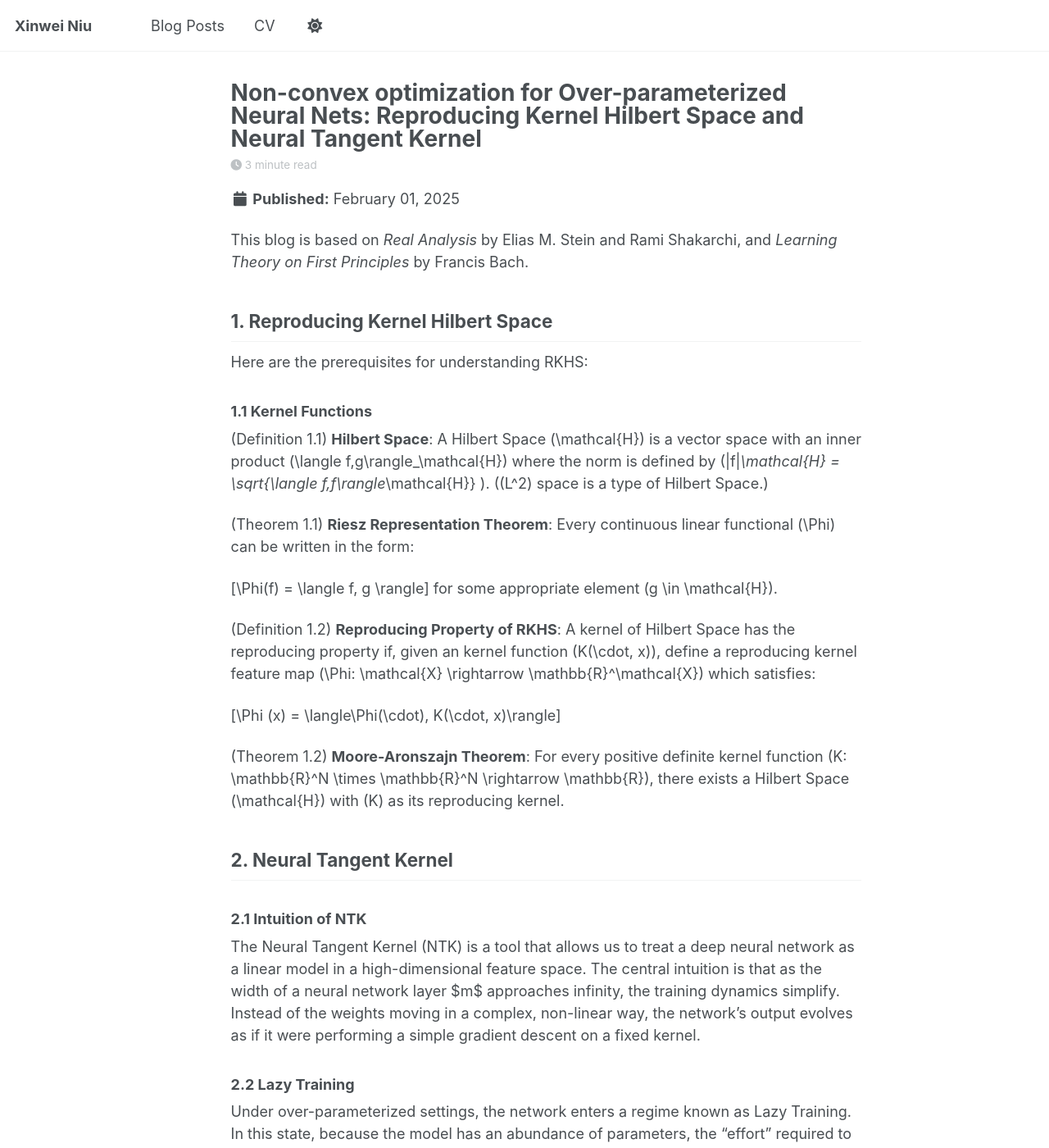
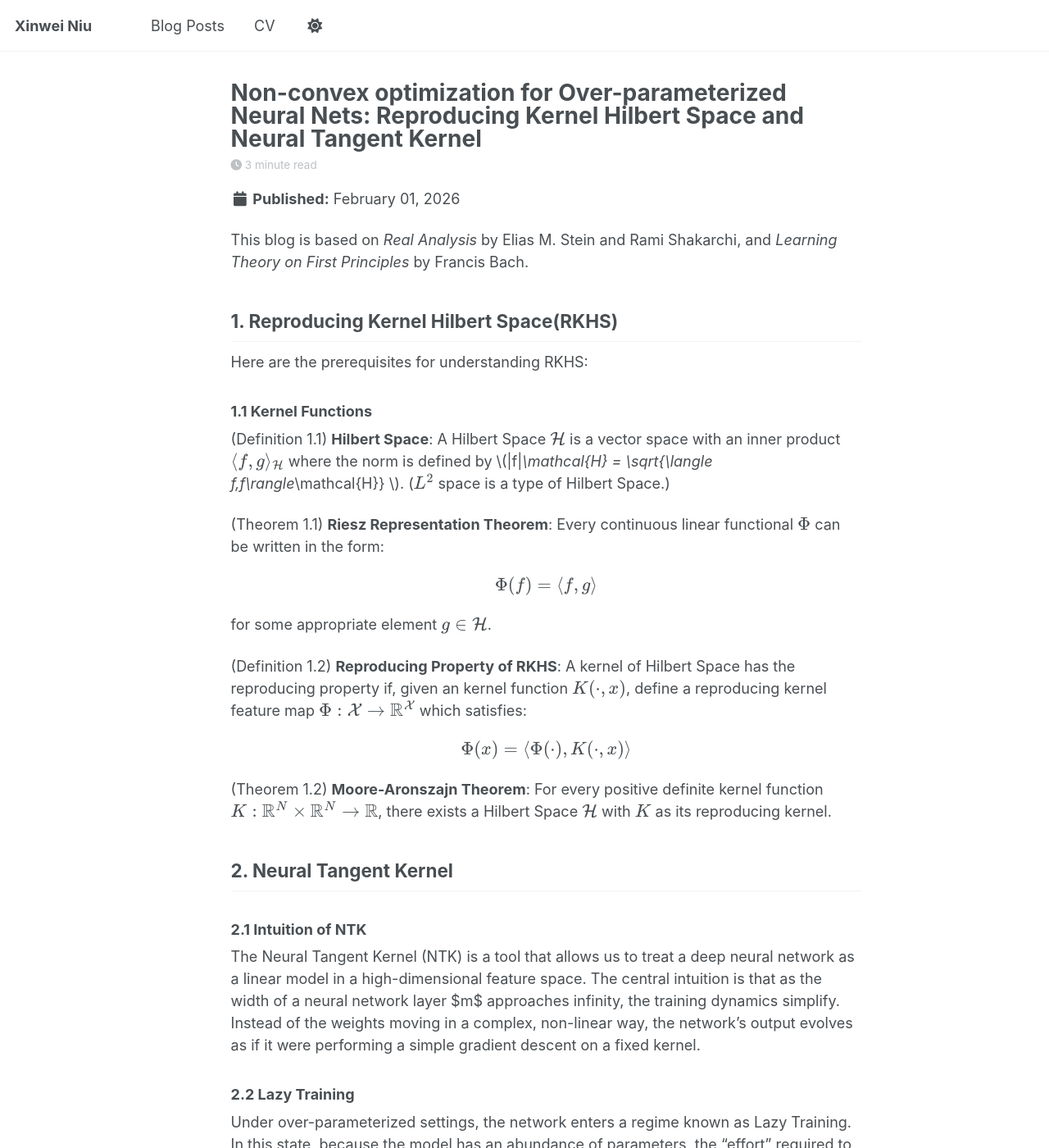
Before and after one commit to xinwei-niu/xinwei-niu.github.io, a Jekyll site: the page built from _posts/2026-02-01-blog-post-Blog-on-Faster-Convergence-Rate.md, in a window 1280 px wide and 1400 px high. Shown: the whole window at 82% size. Built offline with Jekyll 4.4.1, drawn with Linux system fonts in a browser that asks for light colours; a script that is not in the unit is left out; some of the changed text lies outside the part shown.

Commit message:
Refine the notations

```diff
--- a/_posts/2026-02-01-blog-post-Blog-on-Faster-Convergence-Rate.md
+++ b/_posts/2026-02-01-blog-post-Blog-on-Faster-Convergence-Rate.md
@@ -1,7 +1,7 @@
 ---
 title: 'Non-convex optimization for Over-parameterized Neural Nets: Reproducing Kernel Hilbert Space and Neural Tangent Kernel'
-date: 2025-02-01
-permalink: /posts/2025/11/blog-RKHS/
+date: 2026-02-01
+permalink: /posts/2026/02/blog-RKHS/
 tags:
   - Reproducing Hilbert Space
   - Neural Tangent Kernel
@@ -16,23 +16,23 @@ author_profile: false
 This blog is based on *Real Analysis* by Elias M. Stein and Rami Shakarchi, and *Learning Theory on First Principles* by Francis Bach.
 
 
-## 1. Reproducing Kernel Hilbert Space
+## 1. Reproducing Kernel Hilbert Space(RKHS)
 
 Here are the prerequisites for understanding RKHS:
 ### 1.1 Kernel Functions
 
-(Definition 1.1) **Hilbert Space**: A Hilbert Space \(\mathcal{H}\) is a vector space with an inner product \(\langle f,g\rangle_\mathcal{H}\) where the norm is defined by \(\|f\|_\mathcal{H} = \sqrt{\langle f,f\rangle_\mathcal{H}} \). (\(L^2\) space is a type of Hilbert Space.)
+(Definition 1.1) **Hilbert Space**: A Hilbert Space \\(\mathcal{H}\\) is a vector space with an inner product \\(\langle f,g\rangle_\mathcal{H}\\) where the norm is defined by \\(\|f\|_\mathcal{H} = \sqrt{\langle f,f\rangle_\mathcal{H}} \\). (\\(L^2\\) space is a type of Hilbert Space.)
 
 
-(Theorem 1.1) **Riesz Representation Theorem**: Every continuous linear functional \(\Phi\) can be written in the form:
+(Theorem 1.1) **Riesz Representation Theorem**: Every continuous linear functional \\(\Phi\\) can be written in the form:
 
-\[\Phi(f) = \langle f, g \rangle\] for some appropriate element \(g \in \mathcal{H}\).
+\\[\Phi(f) = \langle f, g \rangle\\] for some appropriate element \\(g \in \mathcal{H}\\).
 
-(Definition 1.2) **Reproducing Property of RKHS**: A kernel of Hilbert Space has the reproducing property if, given an kernel function \(K(\cdot, x)\), define a reproducing kernel feature map \(\Phi: \mathcal{X} \rightarrow \mathbb{R}^\mathcal{X}\) which satisfies:
+(Definition 1.2) **Reproducing Property of RKHS**: A kernel of Hilbert Space has the reproducing property if, given an kernel function \\(K(\cdot, x)\\), define a reproducing kernel feature map \\(\Phi: \mathcal{X} \rightarrow \mathbb{R}^\mathcal{X}\\) which satisfies:
 
-\[\Phi (x) = \langle\Phi(\cdot), K(\cdot, x)\rangle\]
+\\[\Phi (x) = \langle\Phi(\cdot), K(\cdot, x)\rangle\\]
 
-(Theorem 1.2) **Moore-Aronszajn Theorem**: For every positive definite kernel function \(K: \mathbb{R}^N \times \mathbb{R}^N \rightarrow \mathbb{R}\), there exists a Hilbert Space \(\mathcal{H}\) with \(K\) as its reproducing kernel.
+(Theorem 1.2) **Moore-Aronszajn Theorem**: For every positive definite kernel function \\(K: \mathbb{R}^N \times \mathbb{R}^N \rightarrow \mathbb{R}\\), there exists a Hilbert Space \\(\mathcal{H}\\) with \\(K\\) as its reproducing kernel.
 
 
 
```
